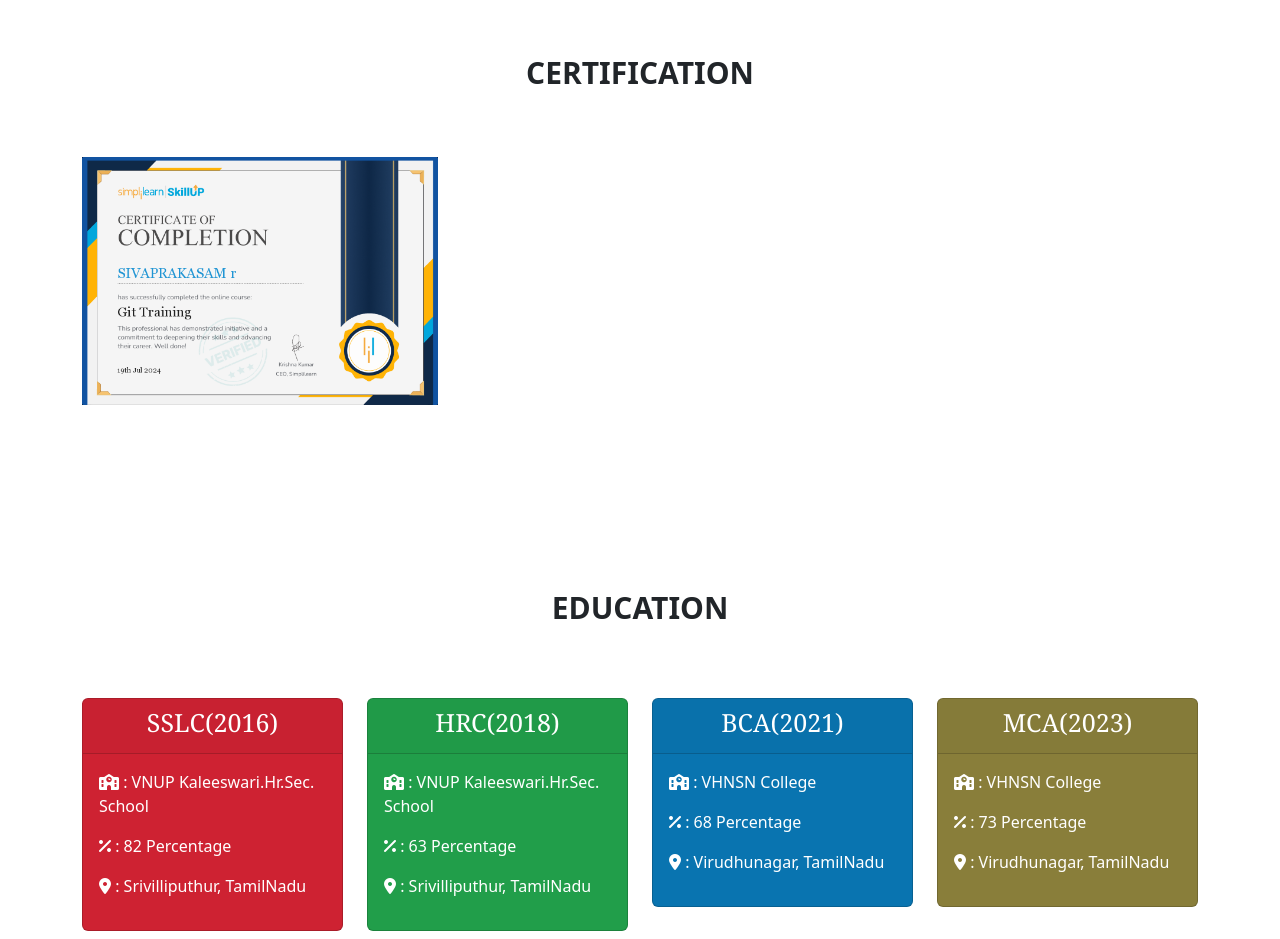
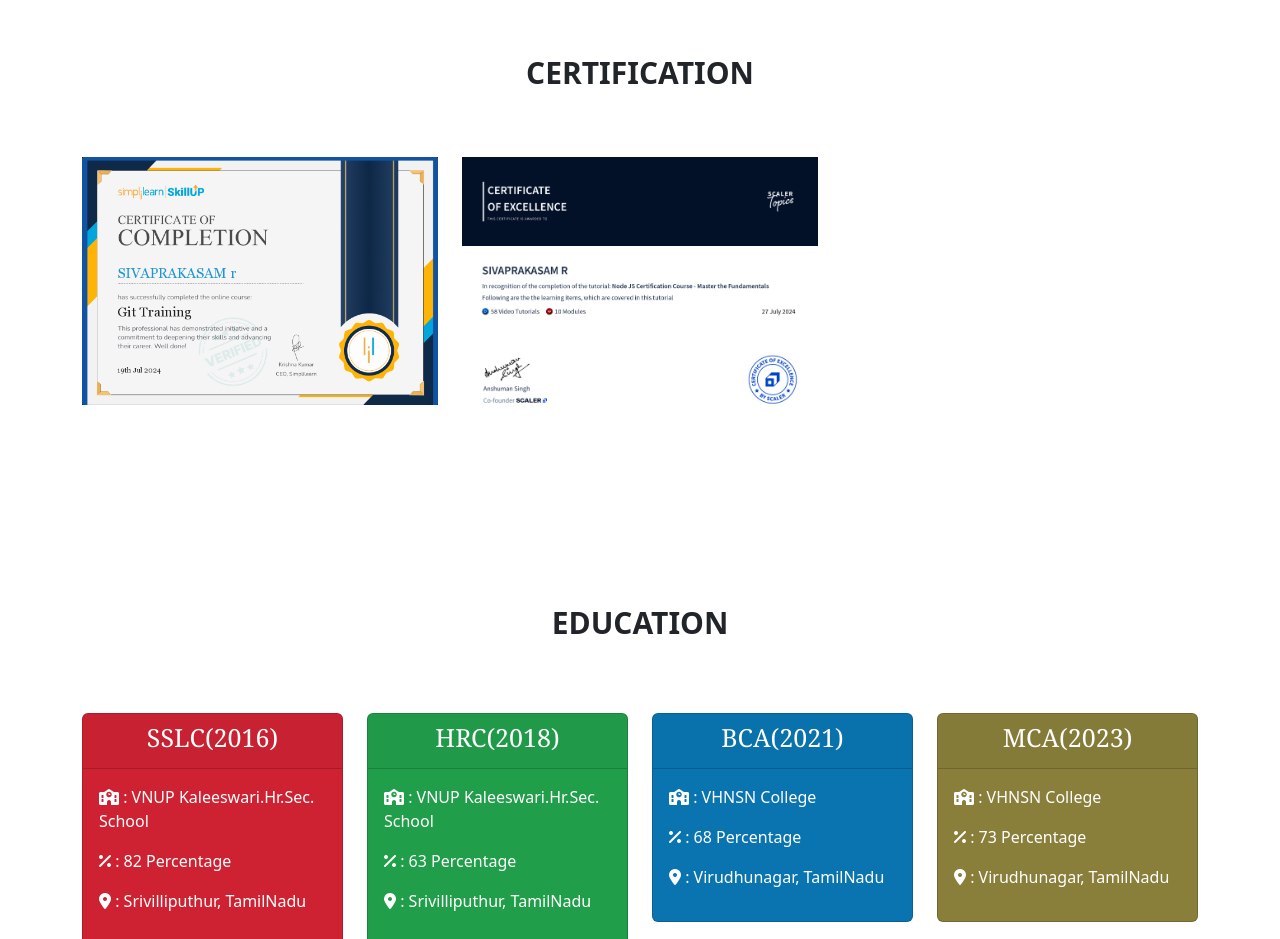
Before and after one commit to sivaprakasa/My-site, a plain HTML site: page index.html in a window 1280 px wide. Shown: the part 2600-3539 px from the top of the page. Drawn offline with nearby package versions, Linux system fonts and the light colour scheme.

Commit message:
new updated

```diff
--- a/index.html
+++ b/index.html
@@ -272,6 +272,9 @@
                     <div class="col-sm-6 col-md-4 col-lg-4">
                         <img src="certificate/Git.png" class="certificate_image" alt="git">
                     </div>
+                    <div class="col-sm-6 col-md-4 col-lg-4">
+                        <img src="certificate/nodejs.png" class="certificate_image" alt="git">
+                    </div>
                 </div>
             </div>
         </div>
```
Also changed, not shown: certificate/nodejs.png (added), 1 other file.
